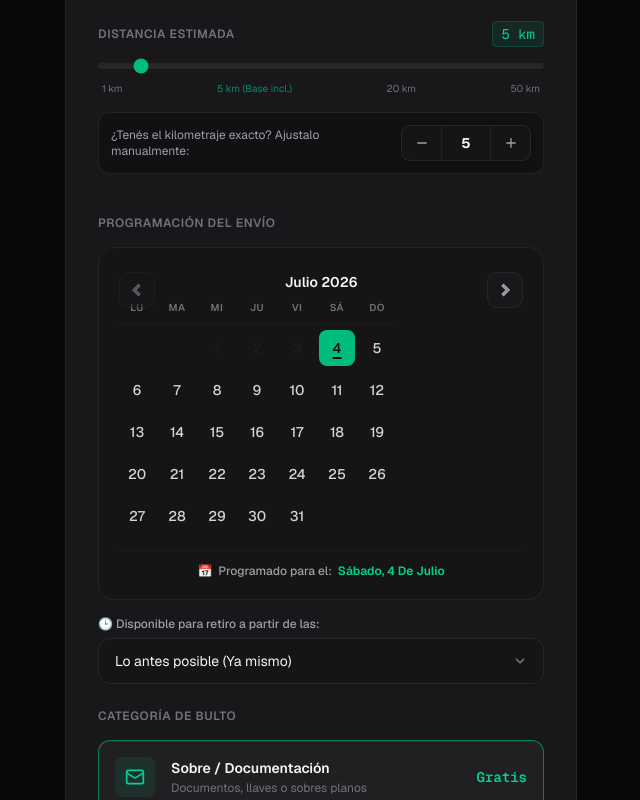
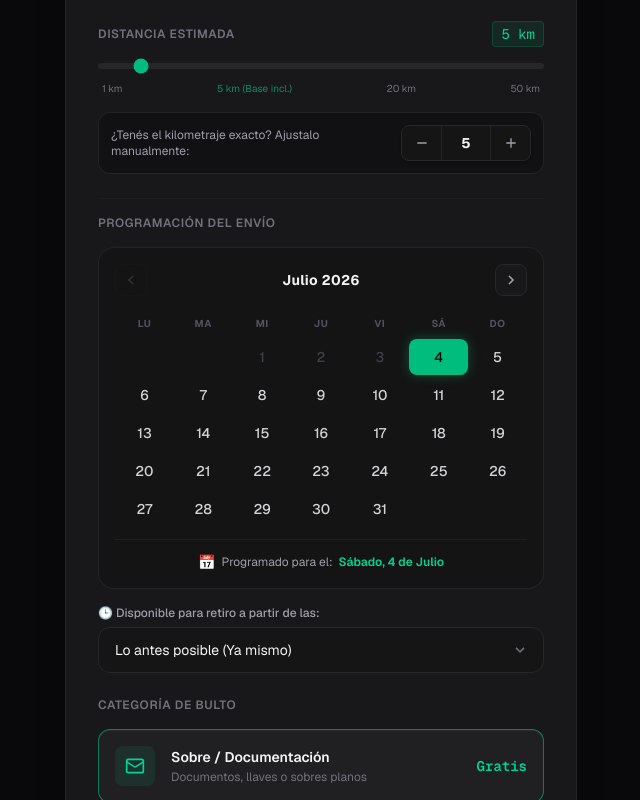
Before and after one commit to valenruffo/mensajeria-motos, a Next.js app: page / in a window 1280 px wide. Shown: the part 619-1419 px from the top of the page, without its empty margins (319-959 px from the left). Built offline with nearby package versions, Linux system fonts and the light colour scheme.

Commit message:
feat: reemplazar react-day-picker con calendario custom 100% nativo

```diff
--- a/app/page.js
+++ b/app/page.js
@@ -1,10 +1,21 @@
 "use client";
 
 import React, { useState, useMemo } from "react";
-import { DayPicker } from "react-day-picker";
-import "react-day-picker/dist/style.css";
-import { format } from "date-fns";
-import { es } from "date-fns/locale";
+
+// Helpers de fecha (sin date-fns para no depender de la librería)
+const DIAS_SEMANA = ["LU", "MA", "MI", "JU", "VI", "SÁ", "DO"];
+const MESES = ["Enero","Febrero","Marzo","Abril","Mayo","Junio","Julio","Agosto","Septiembre","Octubre","Noviembre","Diciembre"];
+const DIAS_SEMANA_LARGO = ["domingo","lunes","martes","miércoles","jueves","viernes","sábado"];
+
+function formatFecha(date) {
+  if (!date) return "";
+  const dia = DIAS_SEMANA_LARGO[date.getDay()];
+  return `${dia.charAt(0).toUpperCase() + dia.slice(1)}, ${date.getDate()} de ${MESES[date.getMonth()]}`;
+}
+
+function isSameDay(a, b) {
+  return a && b && a.getFullYear() === b.getFullYear() && a.getMonth() === b.getMonth() && a.getDate() === b.getDate();
+}
 
 // CONFIGURACIÓN CONSTANTE (Fuente de verdad)
 const configAdmin = {
@@ -45,6 +56,126 @@ const CATEGORIAS_BULTO = [
   },
 ];
 
+// ─── COMPONENTE CALENDARIO CUSTOM ───────────────────────────────────────────
+function MiniCalendar({ selected, onSelect }) {
+  const today = new Date();
+  today.setHours(0, 0, 0, 0);
+
+  // viewMonth = primer día del mes que se está mostrando
+  const [viewYear, setViewYear]   = React.useState(selected ? selected.getFullYear() : today.getFullYear());
+  const [viewMonth, setViewMonth] = React.useState(selected ? selected.getMonth()    : today.getMonth());
+
+  // Límites: mes actual y mes siguiente
+  const minYear  = today.getFullYear();
+  const minMonth = today.getMonth();
+  const maxYear  = minMonth === 11 ? minYear + 1 : minYear;
+  const maxMonth = minMonth === 11 ? 0 : minMonth + 1;
+
+  const canPrev = !(viewYear === minYear && viewMonth === minMonth);
+  const canNext = !(viewYear === maxYear && viewMonth === maxMonth);
+
+  function prevMonth() {
+    if (!canPrev) return;
+    if (viewMonth === 0) { setViewMonth(11); setViewYear(y => y - 1); }
+    else setViewMonth(m => m - 1);
+  }
+  function nextMonth() {
+    if (!canNext) return;
+    if (viewMonth === 11) { setViewMonth(0); setViewYear(y => y + 1); }
+    else setViewMonth(m => m + 1);
+  }
+
+  // Generar celdas del calendario (grid lunes-domingo)
+  const cells = React.useMemo(() => {
+    const firstDay = new Date(viewYear, viewMonth, 1);
+    // día de la semana del primer día (0=Dom → ajustar a lun-dom)
+    const startDow = (firstDay.getDay() + 6) % 7; // 0=Lun
+    const daysInMonth = new Date(viewYear, viewMonth + 1, 0).getDate();
+    const grid = [];
+    // celdas vacías antes del día 1
+    for (let i = 0; i < startDow; i++) grid.push(null);
+    for (let d = 1; d <= daysInMonth; d++) grid.push(new Date(viewYear, viewMonth, d));
+    // rellenar hasta completar múltiplo de 7
+    while (grid.length % 7 !== 0) grid.push(null);
+    return grid;
+  }, [viewYear, viewMonth]);
+
+  return (
+    <div className="bg-[#141414] border border-zinc-800/80 rounded-2xl p-4 w-full select-none">
+      {/* Cabecera: mes y flechas */}
+      <div className="flex items-center justify-between mb-4">
+        <button
+          type="button"
+          onClick={prevMonth}
+          disabled={!canPrev}
+          className="w-8 h-8 flex items-center justify-center rounded-lg border border-zinc-800 bg-zinc-900 text-zinc-400 disabled:opacity-20 disabled:cursor-not-allowed hover:enabled:bg-zinc-800 hover:enabled:text-zinc-100 transition-all"
+        >
+          <svg viewBox="0 0 24 24" fill="none" stroke="currentColor" strokeWidth="2.5" className="w-4 h-4"><path d="M15 18l-6-6 6-6"/></svg>
+        </button>
+
+        <span className="text-sm font-bold text-zinc-100 capitalize tracking-wide">
+          {MESES[viewMonth]} {viewYear}
+        </span>
+
+        <button
+          type="button"
+          onClick={nextMonth}
+          disabled={!canNext}
+          className="w-8 h-8 flex items-center justify-center rounded-lg border border-zinc-800 bg-zinc-900 text-zinc-400 disabled:opacity-20 disabled:cursor-not-allowed hover:enabled:bg-zinc-800 hover:enabled:text-zinc-100 transition-all"
+        >
+          <svg viewBox="0 0 24 24" fill="none" stroke="currentColor" strokeWidth="2.5" className="w-4 h-4"><path d="M9 18l6-6-6-6"/></svg>
+        </button>
+      </div>
+
+      {/* Días de semana */}
+      <div className="grid grid-cols-7 mb-1">
+        {DIAS_SEMANA.map(d => (
+          <div key={d} className="text-center text-[10px] font-bold text-zinc-600 uppercase tracking-wider py-1">{d}</div>
+        ))}
+      </div>
+
+      {/* Celdas de días */}
+      <div className="grid grid-cols-7 gap-y-0.5">
+        {cells.map((date, i) => {
+          if (!date) return <div key={`e-${i}`} />;
+          const isToday    = isSameDay(date, today);
+          const isSelected = isSameDay(date, selected);
+          const isPast     = date < today;
+          return (
+            <button
+              key={date.toISOString()}
+              type="button"
+              disabled={isPast}
+              onClick={() => onSelect(date)}
+              className={[
+                "relative h-9 w-full flex items-center justify-center rounded-lg text-sm font-medium transition-all duration-150",
+                isPast     ? "text-zinc-700 cursor-not-allowed" : "",
+                isSelected ? "bg-emerald-500 text-zinc-950 font-bold shadow-[0_0_12px_rgba(16,185,129,.35)]" : "",
+                !isSelected && !isPast ? "text-zinc-300 hover:bg-zinc-800 hover:text-zinc-100 cursor-pointer" : "",
+              ].join(" ")}
+            >
+              {date.getDate()}
+              {isToday && !isSelected && (
+                <span className="absolute bottom-1 left-1/2 -translate-x-1/2 w-1 h-1 rounded-full bg-emerald-500" />
+              )}
+            </button>
+          );
+        })}
+      </div>
+
+      {/* Fecha seleccionada */}
+      {selected && (
+        <div className="mt-3 pt-3 border-t border-zinc-800/60 flex items-center justify-center gap-1.5">
+          <span className="text-sm">📅</span>
+          <span className="text-xs text-zinc-400">Programado para el:</span>
+          <span className="text-xs font-semibold text-emerald-400">{formatFecha(selected)}</span>
+        </div>
+      )}
+    </div>
+  );
+}
+// ─────────────────────────────────────────────────────────────────────────────
+
 export default function CotizadorMotoenvios() {
   // ESTADOS DEL FORMULARIO
   const [nombreCompleto, setNombreCompleto] = useState("");
@@ -70,13 +201,6 @@ export default function CotizadorMotoenvios() {
 
   const [fechaEnvio, setFechaEnvio] = useState(defaultDate);
   const [horaInicio, setHoraInicio] = useState("Lo antes posible (Ya mismo)");
-
-  const startMonth = useMemo(() => new Date(startOfToday.getFullYear(), startOfToday.getMonth(), 1), [startOfToday]);
-  const endMonth = useMemo(() => {
-    const next = new Date(startOfToday);
-    next.setMonth(next.getMonth() + 1);
-    return new Date(next.getFullYear(), next.getMonth(), 1);
-  }, [startOfToday]);
 
   // ADICIONALES
   const [esIdaYVuelta, setEsIdaYVuelta] = useState(false);
@@ -183,7 +307,7 @@ export default function CotizadorMotoenvios() {
     const txtLugarPago = lugarPago === "retiro" ? "PAGA EN RETIRO (ORIGEN)" : "PAGA EN ENTREGA (DESTINO)";
     const txtMedioPago = medioPago === "efectivo" ? "EFECTIVO" : "MERCADO PAGO / TRANSFERENCIA";
 
-    const fechaFormateada = fechaEnvio ? format(fechaEnvio, "EEEE, d 'de' MMMM", { locale: es }) : "No especificada";
+    const fechaFormateada = formatFecha(fechaEnvio) || "No especificada";
 
     const mensaje = `🏍️ *NUEVO PEDIDO DE ENVÍO*
 👤 *Cliente:* ${nombreCompleto.trim()}
@@ -418,121 +542,9 @@ _Aviso: El precio final puede variar si hay demoras extras en el lugar o cambios
               Programación del Envío
             </h2>
 
-            <div className="flex flex-col items-center justify-center p-5 bg-[#151515] border border-zinc-800/80 rounded-2xl w-full relative">
-              <style>{`
-                .rdp-root {
-                  --rdp-accent-color: #10b981 !important; /* Emerald-500 */
-                  --rdp-background-color: #151515 !important;
-                  width: 100%;
-                }
+            <MiniCalendar selected={fechaEnvio} onSelect={setFechaEnvio} />
 
-                .rdp-month_caption {
-                  position: relative !important;
-                  display: flex !important;
-                  justify-content: center !important;
-                  align-items: center !important;
-                  margin-bottom: 20px !important;
-                  padding: 0 !important;
-                  height: 36px !important;
-                }
 
-                .rdp-caption_label {
-                  font-size: 0.95rem !important;
-                  font-weight: 700 !important;
-                  color: #f4f4f5 !important;
-                  text-transform: capitalize !important;
-                  z-index: 10;
-                }
-
-                .rdp-nav {
-                  position: absolute !important;
-                  inset: 0 !important;
-                  display: flex !important;
-                  justify-content: space-between !important;
-                  align-items: center !important;
-                  pointer-events: none !important;
-                  z-index: 20;
-                }
-
-                .rdp-nav button {
-                  pointer-events: auto !important;
-                  display: inline-flex !important;
-                  align-items: center !important;
-                  justify-content: center !important;
-                  width: 36px !important;
-                  height: 36px !important;
-                  background: #18181b !important; /* zinc-900 */
-                  border: 1px solid #27272a !important; /* zinc-800 */
-                  border-radius: 10px !important;
-                  color: #a1a1aa !important; /* zinc-400 */
-                  cursor: pointer !important;
-                  transition: all 0.2s ease !important;
-                }
-
-                .rdp-nav button:hover:not(:disabled) {
-                  background: #27272a !important; /* zinc-800 */
-                  color: #f4f4f5 !important; /* zinc-100 */
-                  border-color: #3f3f46 !important; /* zinc-700 */
-                }
-
-                .rdp-nav button:disabled {
-                  opacity: 0.25 !important;
-                  cursor: not-allowed !important;
-                }
-
-                .rdp-chevron {
-                  fill: none !important;
-                  stroke: currentColor !important;
-                  stroke-width: 2.5px !important;
-                  width: 16px !important;
-                  height: 16px !important;
-                }
-
-                /* Esconder flechas default del navegador de los number inputs */
-                input[type="number"]::-webkit-outer-spin-button,
-                input[type="number"]::-webkit-inner-spin-button {
-                  -webkit-appearance: none;
-                  margin: 0;
-                }
-                input[type="number"] {
-                  -moz-appearance: textfield;
-                }
-              `}</style>
-              <DayPicker
-                mode="single"
-                selected={fechaEnvio}
-                onSelect={(date) => date && setFechaEnvio(date)}
-                disabled={disabledDays}
-                startMonth={startMonth}
-                endMonth={endMonth}
-                locale={es}
-                classNames={{
-                  months: "flex flex-col sm:flex-row gap-4 justify-center w-full",
-                  month: "space-y-4 w-full",
-                  month_caption: "flex justify-center pt-1 relative items-center mb-2",
-                  caption_label: "text-sm font-semibold text-zinc-100 capitalize",
-                  nav: "rdp-nav",
-                  weekdays: "flex justify-between w-full border-b border-zinc-800/50 pb-2",
-                  weekday: "text-zinc-500 rounded-md w-9 font-semibold text-[10px] text-center uppercase tracking-wider",
-                  week: "flex w-full mt-1.5 gap-1 justify-between",
-                  day: "h-9 w-9 text-center text-sm p-0 relative flex items-center justify-center rounded-lg text-zinc-300 hover:bg-zinc-800 hover:text-zinc-100 transition-all font-medium cursor-pointer",
-                  today: "underline decoration-2 underline-offset-4 text-emerald-400 font-bold",
-                  selected: "bg-emerald-500 text-zinc-950 font-bold hover:bg-emerald-400 hover:text-zinc-950 rounded-lg",
-                  disabled: "text-zinc-700 opacity-20 cursor-not-allowed hover:bg-transparent hover:text-zinc-700",
-                  outside: "text-zinc-600 opacity-40",
-                }}
-              />
-
-              {fechaEnvio && (
-                <div className="text-xs text-zinc-400 mt-4 text-center font-medium border-t border-zinc-800/50 pt-3 w-full flex items-center justify-center gap-1.5">
-                  <span>📅</span>
-                  <span>Programado para el:</span>
-                  <span className="text-emerald-400 capitalize font-semibold">
-                    {format(fechaEnvio, "EEEE, d 'de' MMMM", { locale: es })}
-                  </span>
-                </div>
-              )}
-            </div>
 
             {/* HORA DE INICIO */}
             <div className="flex flex-col gap-1.5">
```
